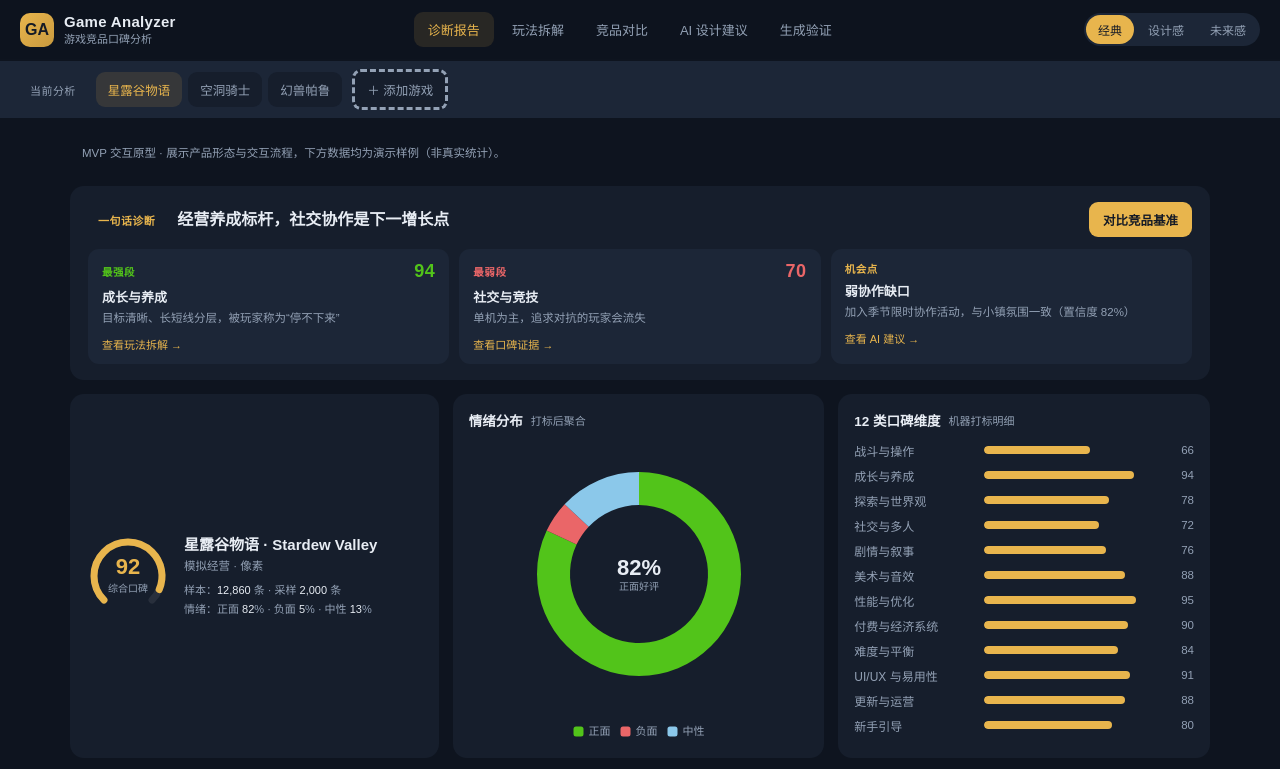
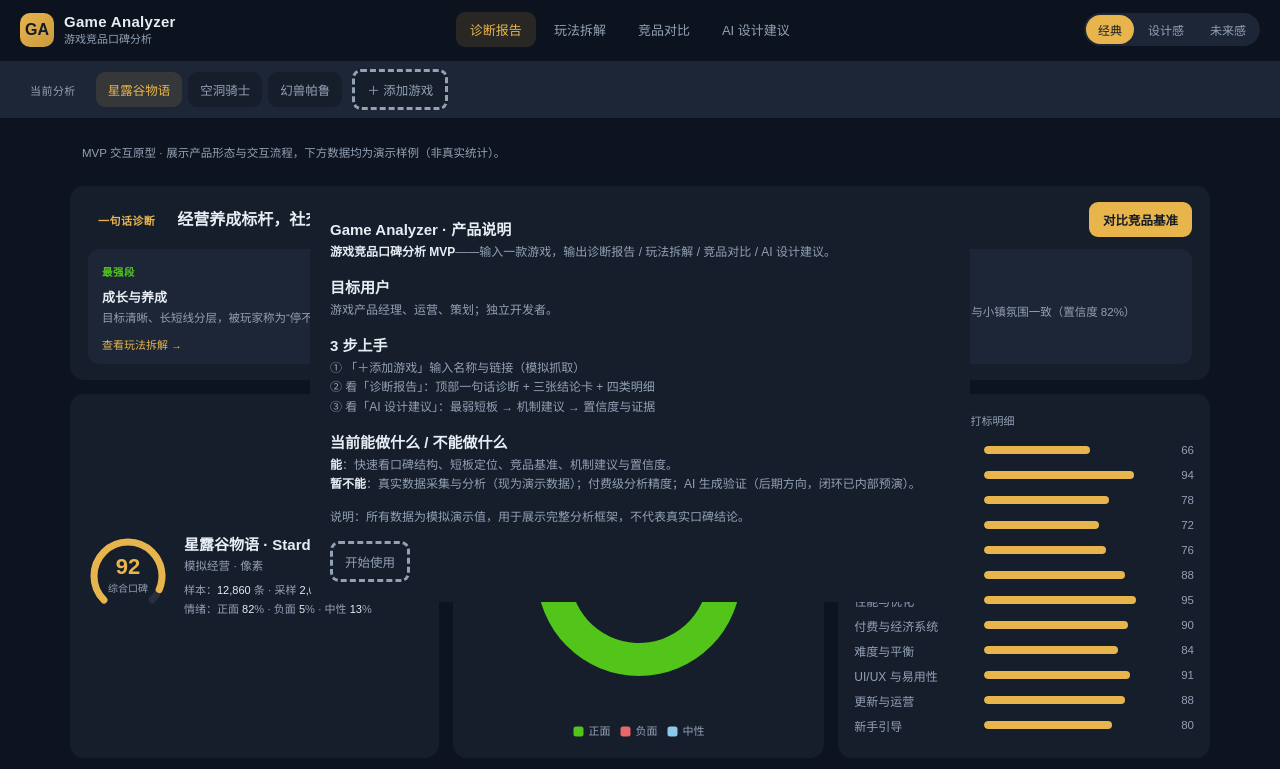
Before and after one commit to theo-w/ga, a plain HTML site: page index.html in a window 1280 px wide. Shown: the top 769 px of the page. Drawn offline with nearby package versions, Linux system fonts and the light colour scheme; a web font is replaced by a local one.

Commit message:
产品说明+导航精简：移除生成验证入口，新增首启说明书模态，生成验证降级为AI建议页后期方向

```diff
--- a/index.html
+++ b/index.html
@@ -511,7 +511,6 @@
     <a href="#segments">玩法拆解</a>
     <a href="#bench">竞品对比</a>
     <a href="#suggest">AI 设计建议</a>
-    <a href="#generate">生成验证</a>
   </nav>
   <div class="theme-switch" id="themeSwitch" role="group" aria-label="界面主题">
     <button type="button" class="theme-btn active" data-theme="classic" title="经典">经典</button>
@@ -731,10 +730,11 @@
         <div id="kbHits"></div>
       </div>
     </div>
+    <div class="demo-note" style="margin-top:14px;border-style:dashed;">后期方向 · AI 生成验证：候选由建议实时驱动 → 试玩验证 → 数据回流（闭环已内部预演，MVP 阶段暂不开放入口）</div>
   </section>
 
   <!-- ===== 视图：生成验证（阶段三） ===== -->
-  <section class="view" id="view-generate">
+  <section class="view" id="view-generate" style="display:none;">
     <div class="back-row"><a href="#overview" class="back-link" data-back>← 返回诊断报告</a></div>
     <div class="demo-note">阶段三 · 生成验证闭环（规则引擎真例子）：候选由 AI 设计建议实时驱动，差异化点 = 建议机制 + 借鉴先例 + 口碑依据。</div>
     <div class="grid-2">
@@ -1170,7 +1170,7 @@
   });
 
   /* ===== 视图切换 ===== */
-  var navMap = { overview:"view-overview", segments:"view-segments", evidence:"view-evidence", bench:"view-bench", pipeline:"view-pipeline", suggest:"view-suggest", generate:"view-generate" };
+  var navMap = { overview:"view-overview", segments:"view-segments", evidence:"view-evidence", bench:"view-bench", pipeline:"view-pipeline", suggest:"view-suggest" };
   function switchView(key){
     if (!navMap[key]) key = "overview";
     Object.keys(navMap).forEach(function(k){
@@ -1794,8 +1794,30 @@
       var el = document.getElementById(id);
       if (ro && el) ro.observe(el);
     });
+    var intro = $("introMask");
+    if (intro && !sessionStorage.getItem("ga_intro_seen")) {
+      intro.style.display = "flex";
+      sessionStorage.setItem("ga_intro_seen", "1");
+      var close = $("introClose");
+      if (close) close.addEventListener("click", function(){ intro.style.display = "none"; });
+    }
   });
 })();
 </script>
+  <!-- ===== 产品说明（首次打开弹出） ===== -->
+  <div class="add-mask" id="introMask" style="display:none;">
+    <div class="add-dialog" role="dialog" aria-modal="true" aria-label="产品说明" style="max-width:660px;">
+      <h5>Game Analyzer · 产品说明</h5>
+      <div class="add-sub"><b>游戏竞品口碑分析 MVP</b>——输入一款游戏，输出诊断报告 / 玩法拆解 / 竞品对比 / AI 设计建议。</div>
+      <h5>目标用户</h5>
+      <div class="add-sub">游戏产品经理、运营、策划；独立开发者。</div>
+      <h5>3 步上手</h5>
+      <div class="add-sub">① 「＋添加游戏」输入名称与链接（模拟抓取）<br/>② 看「诊断报告」：顶部一句话诊断 + 三张结论卡 + 四类明细<br/>③ 看「AI 设计建议」：最弱短板 → 机制建议 → 置信度与证据</div>
+      <h5>当前能做什么 / 不能做什么</h5>
+      <div class="add-sub"><b>能</b>：快速看口碑结构、短板定位、竞品基准、机制建议与置信度。<br/><b>暂不能</b>：真实数据采集与分析（现为演示数据）；付费级分析精度；AI 生成验证（后期方向，闭环已内部预演）。</div>
+      <div class="add-sub" style="margin-bottom:14px;">说明：所有数据为模拟演示值，用于展示完整分析框架，不代表真实口碑结论。</div>
+      <button class="game-btn add" id="introClose" type="button">开始使用</button>
+    </div>
+  </div>
 </body>
 </html>
```
